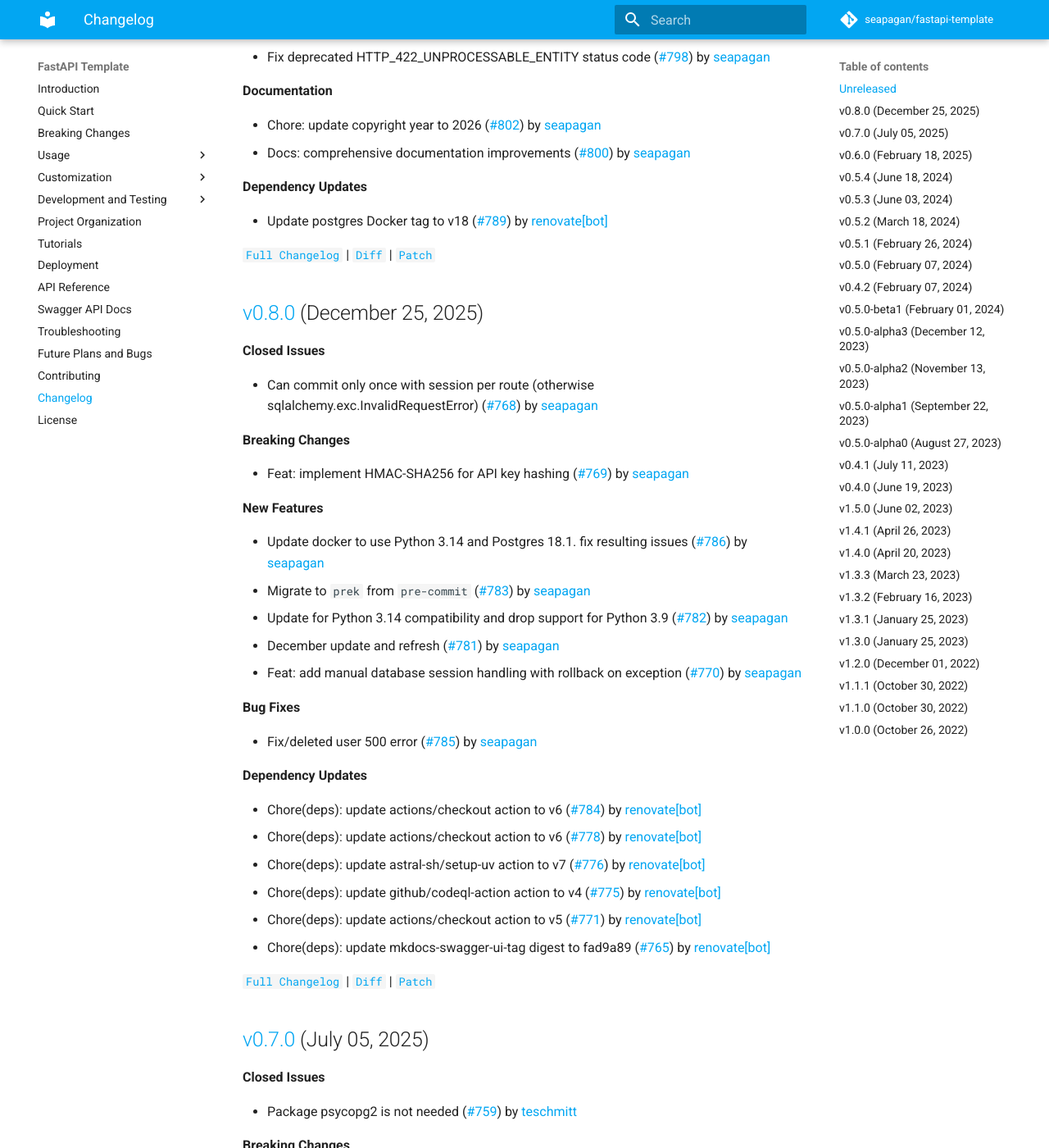
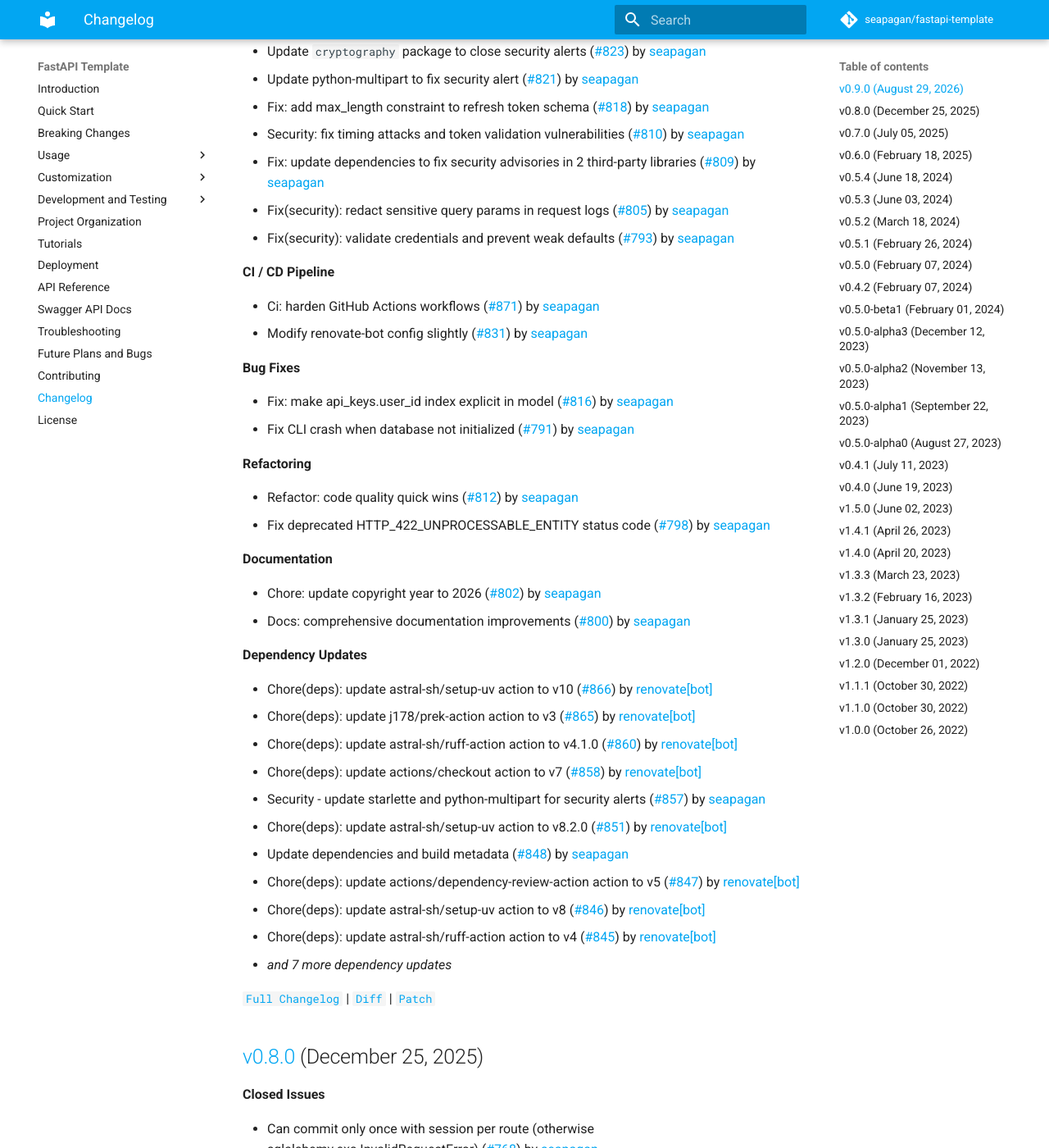
Before and after one commit to seapagan/fastapi-template, an MkDocs documentation site: the page built from docs/changelog.md, in a window 1280 px wide and 1400 px high, scrolled down 1612 px. Shown: the whole window at 82% size. Built offline with MkDocs 1.6.1 and Material for MkDocs 9.7.7, drawn with Linux system fonts in a browser that asks for light colours; emoji names are drawn with the system emoji font; comment, search, counter and statistics services are not loaded; some of the changed text lies outside the part shown.

Commit message:
prep for 0.9.0 release
Signed-off-by: Grant Ramsay <seapagan@gmail.com>

```diff
--- a/CHANGELOG.md
+++ b/CHANGELOG.md
@@ -5,13 +5,7 @@
 
 This project adheres to [Semantic Versioning](https://semver.org/spec/v2.0.0.html).
 
-
-## [Unreleased](https://github.com/seapagan/fastapi-template/tree/HEAD)
-
-These are the changes that have been merged to the repository since the last
-release.
-
-Everything in this section will be included in the next official release.
+## [v0.9.0](https://github.com/seapagan/fastapi-template/releases/tag/v0.9.0) (August 29, 2026)
 
 **Closed Issues**
 
@@ -20,10 +14,16 @@
 
 **Breaking Changes**
 
+- Feat: refresh dependencies and cache builder API ([#867](https://github.com/seapagan/fastapi-template/pull/867)) by [seapagan](https://github.com/seapagan)
+- Fix: upgrade bcrypt to 5.0.0 and enforce password byte limit ([#833](https://github.com/seapagan/fastapi-template/pull/833)) by [seapagan](https://github.com/seapagan)
 - Fix: enforce token type separation and harden CORS defaults ([#804](https://github.com/seapagan/fastapi-template/pull/804)) by [seapagan](https://github.com/seapagan)
 
 **New Features**
 
+- Set uv dependency cooldown ([#855](https://github.com/seapagan/fastapi-template/pull/855)) by [seapagan](https://github.com/seapagan)
+- Add optional secrets dir support for settings ([#842](https://github.com/seapagan/fastapi-template/pull/842)) by [seapagan](https://github.com/seapagan)
+- Feat: track API key last usage timestamp ([#819](https://github.com/seapagan/fastapi-template/pull/819)) by [seapagan](https://github.com/seapagan)
+- Fix: add EmailStr validation to base schema ([#817](https://github.com/seapagan/fastapi-template/pull/817)) by [seapagan](https://github.com/seapagan)
 - Perf: parallelize cache invalidation for better performance ([#815](https://github.com/seapagan/fastapi-template/pull/815)) by [seapagan](https://github.com/seapagan)
 - Fix: centralize cache namespace strings to prevent typos ([#814](https://github.com/seapagan/fastapi-template/pull/814)) by [seapagan](https://github.com/seapagan)
 - Feat: add rate limiting for authentication endpoints ([#807](https://github.com/seapagan/fastapi-template/pull/807)) by [seapagan](https://github.com/seapagan)
@@ -39,19 +39,34 @@
 
 **Testing**
 
+- Deps: upgrade pytest to 9.1.1 ([#869](https://github.com/seapagan/fastapi-template/pull/869)) by [seapagan](https://github.com/seapagan)
+- Test: add xdist and transactional database fixtures ([#854](https://github.com/seapagan/fastapi-template/pull/854)) by [seapagan](https://github.com/seapagan)
+- Test: return to 100% app coverage ([#843](https://github.com/seapagan/fastapi-template/pull/843)) by [seapagan](https://github.com/seapagan)
 - Fix(tests): ensure Path objects are created after fake filesystem activation ([#813](https://github.com/seapagan/fastapi-template/pull/813)) by [seapagan](https://github.com/seapagan)
 - Tests: Remove obsolete xfail markers ([#811](https://github.com/seapagan/fastapi-template/pull/811)) by [seapagan](https://github.com/seapagan)
 - Test: add unit tests for metrics and OpenAPI modules ([#801](https://github.com/seapagan/fastapi-template/pull/801)) by [seapagan](https://github.com/seapagan)
 
 **Security**
 
+- Update some deps for security and others to latest versions ([#853](https://github.com/seapagan/fastapi-template/pull/853)) by [seapagan](https://github.com/seapagan)
+- Update `mako` package to fix security alert ([#844](https://github.com/seapagan/fastapi-template/pull/844)) by [seapagan](https://github.com/seapagan)
+- Fix some security alerts and update linters ([#840](https://github.com/seapagan/fastapi-template/pull/840)) by [seapagan](https://github.com/seapagan)
+- Update `cryptography` package to close security alerts ([#823](https://github.com/seapagan/fastapi-template/pull/823)) by [seapagan](https://github.com/seapagan)
+- Update python-multipart to fix security alert ([#821](https://github.com/seapagan/fastapi-template/pull/821)) by [seapagan](https://github.com/seapagan)
+- Fix: add max_length constraint to refresh token schema ([#818](https://github.com/seapagan/fastapi-template/pull/818)) by [seapagan](https://github.com/seapagan)
 - Security: fix timing attacks and token validation vulnerabilities ([#810](https://github.com/seapagan/fastapi-template/pull/810)) by [seapagan](https://github.com/seapagan)
 - Fix: update dependencies to fix security advisories in 2 third-party libraries ([#809](https://github.com/seapagan/fastapi-template/pull/809)) by [seapagan](https://github.com/seapagan)
 - Fix(security): redact sensitive query params in request logs ([#805](https://github.com/seapagan/fastapi-template/pull/805)) by [seapagan](https://github.com/seapagan)
 - Fix(security): validate credentials and prevent weak defaults ([#793](https://github.com/seapagan/fastapi-template/pull/793)) by [seapagan](https://github.com/seapagan)
 
+**CI / CD Pipeline**
+
+- Ci: harden GitHub Actions workflows ([#871](https://github.com/seapagan/fastapi-template/pull/871)) by [seapagan](https://github.com/seapagan)
+- Modify renovate-bot config slightly ([#831](https://github.com/seapagan/fastapi-template/pull/831)) by [seapagan](https://github.com/seapagan)
+
 **Bug Fixes**
 
+- Fix: make api_keys.user_id index explicit in model ([#816](https://github.com/seapagan/fastapi-template/pull/816)) by [seapagan](https://github.com/seapagan)
 - Fix CLI crash when database not initialized ([#791](https://github.com/seapagan/fastapi-template/pull/791)) by [seapagan](https://github.com/seapagan)
 
 **Refactoring**
@@ -66,9 +81,19 @@
 
 **Dependency Updates**
 
-- Update postgres Docker tag to v18 ([#789](https://github.com/seapagan/fastapi-template/pull/789)) by [renovate[bot]](https://github.com/apps/renovate)
+- Chore(deps): update astral-sh/setup-uv action to v10 ([#866](https://github.com/seapagan/fastapi-template/pull/866)) by [renovate[bot]](https://github.com/apps/renovate)
+- Chore(deps): update j178/prek-action action to v3 ([#865](https://github.com/seapagan/fastapi-template/pull/865)) by [renovate[bot]](https://github.com/apps/renovate)
+- Chore(deps): update astral-sh/ruff-action action to v4.1.0 ([#860](https://github.com/seapagan/fastapi-template/pull/860)) by [renovate[bot]](https://github.com/apps/renovate)
+- Chore(deps): update actions/checkout action to v7 ([#858](https://github.com/seapagan/fastapi-template/pull/858)) by [renovate[bot]](https://github.com/apps/renovate)
+- Security - update starlette and python-multipart for security alerts ([#857](https://github.com/seapagan/fastapi-template/pull/857)) by [seapagan](https://github.com/seapagan)
+- Chore(deps): update astral-sh/setup-uv action to v8.2.0 ([#851](https://github.com/seapagan/fastapi-template/pull/851)) by [renovate[bot]](https://github.com/apps/renovate)
+- Update dependencies and build metadata ([#848](https://github.com/seapagan/fastapi-template/pull/848)) by [seapagan](https://github.com/seapagan)
+- Chore(deps): update actions/dependency-review-action action to v5 ([#847](https://github.com/seapagan/fastapi-template/pull/847)) by [renovate[bot]](https://github.com/apps/renovate)
+- Chore(deps): update astral-sh/setup-uv action to v8 ([#846](https://github.com/seapagan/fastapi-template/pull/846)) by [renovate[bot]](https://github.com/apps/renovate)
+- Chore(deps): update astral-sh/ruff-action action to v4 ([#845](https://github.com/seapagan/fastapi-template/pull/845)) by [renovate[bot]](https://github.com/apps/renovate)
+- *and 7 more dependency updates*
 
-[`Full Changelog`](https://github.com/seapagan/fastapi-template/compare/v0.8.0...HEAD) | [`Diff`](https://github.com/seapagan/fastapi-template/compare/v0.8.0...HEAD.diff) | [`Patch`](https://github.com/seapagan/fastapi-template/compare/v0.8.0...HEAD.patch)
+[`Full Changelog`](https://github.com/seapagan/fastapi-template/compare/v0.8.0...v0.9.0) | [`Diff`](https://github.com/seapagan/fastapi-template/compare/v0.8.0...v0.9.0.diff) | [`Patch`](https://github.com/seapagan/fastapi-template/compare/v0.8.0...v0.9.0.patch)
 
 ## [v0.8.0](https://github.com/seapagan/fastapi-template/releases/tag/v0.8.0) (December 25, 2025)
 
@@ -197,7 +222,7 @@
 
 ## [v0.5.4](https://github.com/seapagan/fastapi-template/releases/tag/v0.5.4) (June 18, 2024)
 
-**_V0.5.4_**
+***V0.5.4***
 
 **Security Update**
 
@@ -335,7 +360,7 @@
 
 ## [v0.5.0](https://github.com/seapagan/fastapi-template/releases/tag/v0.5.0) (February 07, 2024)
 
-**_A New Hope_**
+***A New Hope***
 
 This is the long-delayed release of `0.5.0` :partying_face:
 
@@ -348,7 +373,7 @@
 
 ## [v0.4.2](https://github.com/seapagan/fastapi-template/releases/tag/v0.4.2) (February 07, 2024)
 
-**_The Old Guard_**
+***The Old Guard***
 
 **Breaking Changes**
 
@@ -552,7 +577,7 @@
 
 ## [v0.4.0](https://github.com/seapagan/fastapi-template/releases/tag/v0.4.0) (June 19, 2023)
 
-**_Version refactor_**
+***Version refactor***
 
 **Closed Issues**
 
--- a/pyproject.toml
+++ b/pyproject.toml
@@ -1,6 +1,6 @@
 [project]
 name = "api-template"
-version = "0.8.0"
+version = "0.9.0"
 description = "Run 'api-admin custom metadata' to change this information."
 authors = [{ name = "Grant Ramsay", email = "seapagan@gmail.com" }]
 license = "MIT"
@@ -91,7 +91,7 @@
   "types-redis>=4.6.0.20241004",
   "pytest-xdist>=3.8.0",
   "types-markdown>=3.10.2.20260712",
-  "zizmor==1.29.0", # Keep in sync with .github/workflows/zizmor.yml.
+  "zizmor==1.29.0",                                   # Keep in sync with .github/workflows/zizmor.yml.
 ]
 
 [tool.uv.sources]
```
Also changed, not shown: docs/important.md (+4 -0 lines), 1 other file.
